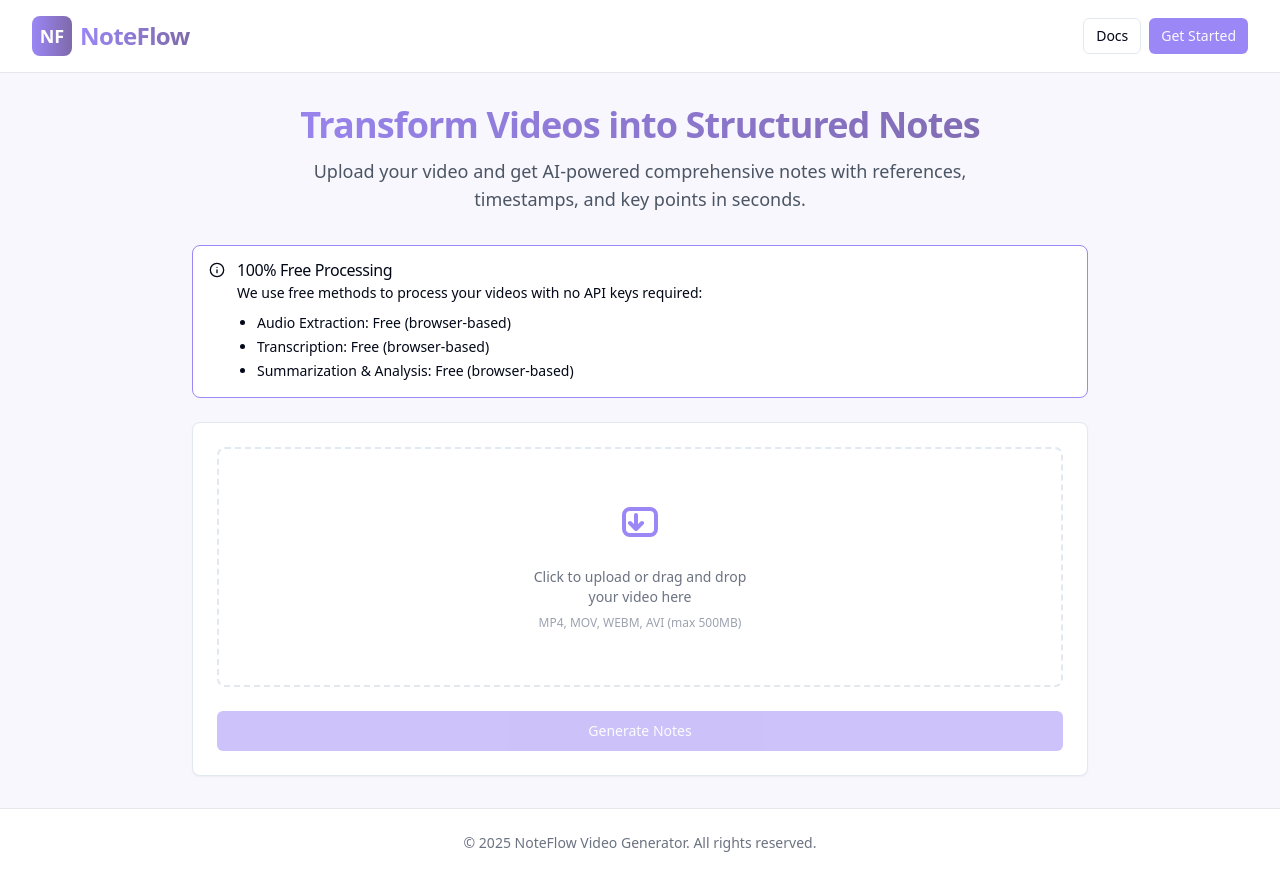
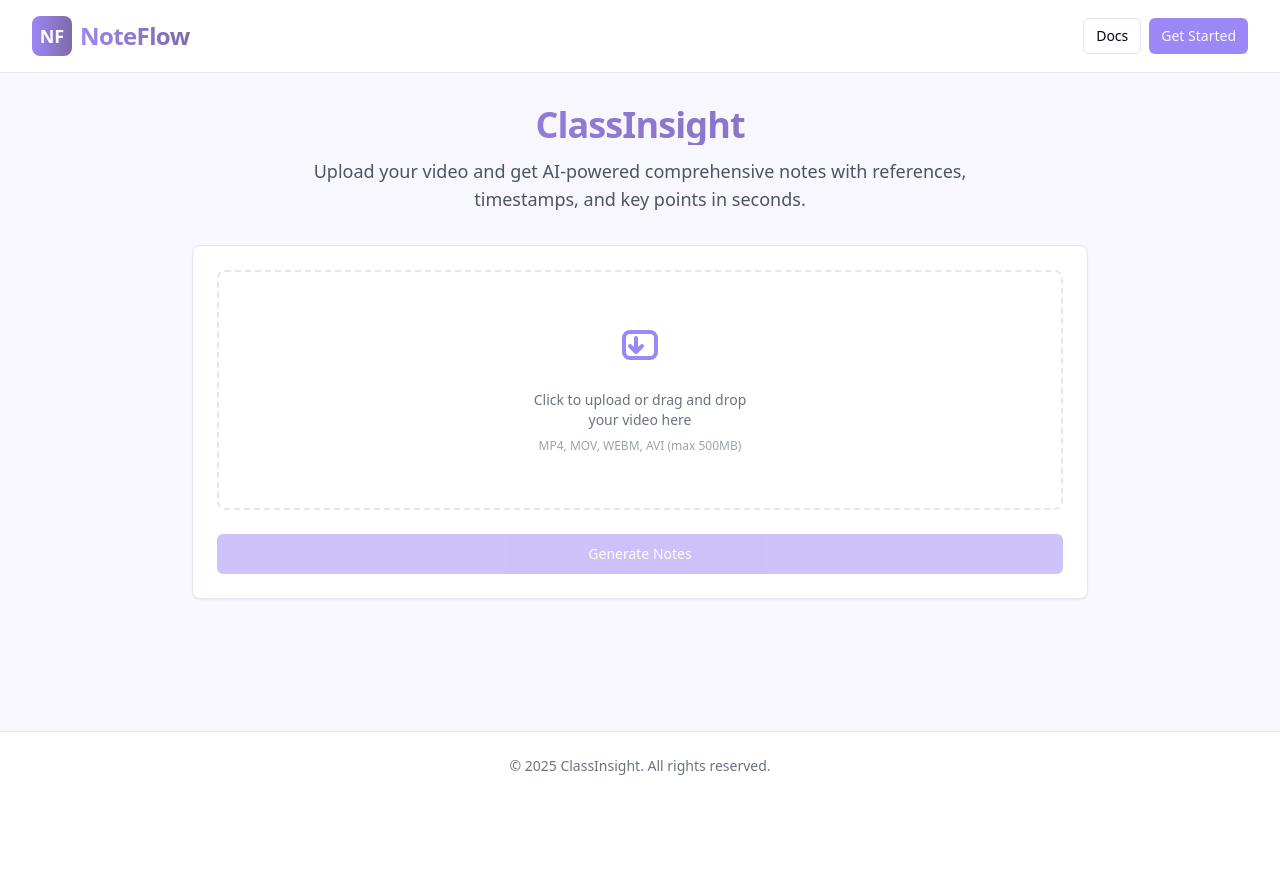
Before and after one commit to rudrasgithub/note-flow-video-gen, a React (Vite) app: page / in a window 1280 px wide. After the commit the page ends 800 px from the top, so only its background shows below. Built offline with nearby package versions, Linux system fonts and the light colour scheme.

Commit message:
Rename app and remove free processing info
Remove the "100% Free Processing" alert and change the title to "ClassInsight". Also, remove the free method text from the toast messages.

```diff
--- a/src/pages/Index.tsx
+++ b/src/pages/Index.tsx
@@ -7,8 +7,6 @@ import NoteViewer from '@/components/NoteViewer';
 import { processVideoWithOpenAI } from '@/services/openaiService';
 import { generateReferences, generateVideoReferences } from '@/services/referenceService';
 import { toast } from '@/components/ui/sonner';
-import { Alert, AlertDescription, AlertTitle } from "@/components/ui/alert";
-import { Info } from "lucide-react";
 
 const Index = () => {
   const [isProcessing, setIsProcessing] = useState(false);
@@ -60,25 +58,12 @@ const Index = () => {
         <div className="max-w-4xl mx-auto">
           <div className="text-center mb-8">
             <h1 className="text-4xl font-bold mb-3 bg-gradient-to-r from-noteflow-purple to-noteflow-dark-purple text-transparent bg-clip-text">
-              Transform Videos into Structured Notes
+              ClassInsight
             </h1>
             <p className="text-lg text-gray-600 max-w-2xl mx-auto">
               Upload your video and get AI-powered comprehensive notes with references, timestamps, and key points in seconds.
             </p>
           </div>
-
-          <Alert className="mb-6 border-noteflow-purple">
-            <Info className="h-4 w-4" />
-            <AlertTitle>100% Free Processing</AlertTitle>
-            <AlertDescription>
-              <p>We use free methods to process your videos with no API keys required:</p>
-              <ul className="list-disc pl-5 mt-2 space-y-1">
-                <li><span className="font-medium">Audio Extraction:</span> Free (browser-based)</li>
-                <li><span className="font-medium">Transcription:</span> Free (browser-based)</li>
-                <li><span className="font-medium">Summarization & Analysis:</span> Free (browser-based)</li>
-              </ul>
-            </AlertDescription>
-          </Alert>
 
           {!generatedNote && !isProcessing && (
             <VideoUploader onVideoSelect={handleVideoSelect} isProcessing={isProcessing} />
@@ -111,7 +96,7 @@ const Index = () => {
       <footer className="py-6 border-t border-gray-200 bg-white">
         <div className="container text-center">
           <p className="text-sm text-gray-500">
-            © 2025 NoteFlow Video Generator. All rights reserved.
+            © 2025 ClassInsight. All rights reserved.
           </p>
         </div>
       </footer>
--- a/src/services/openaiService.ts
+++ b/src/services/openaiService.ts
@@ -114,14 +114,14 @@ export const processVideoWithOpenAI = async (
     const audioBlob = await extractAudioFromVideo(videoFile);
 
     // Stage 3: Transcribing content (free)
-    progressCallback(40, "Transcribing audio content (free method)");
+    progressCallback(40, "Transcribing audio content");
     const transcript = await transcribeAudioFree(audioBlob);
-    toast.success("Successfully transcribed using free method");
+    toast.success("Successfully transcribed content");
 
     // Stage 4: Generating notes with free methods
-    progressCallback(60, "Generating notes using free methods");
+    progressCallback(60, "Generating notes");
     const notes = await generateFreeNotes(transcript);
-    toast.success("Successfully generated notes using free method");
+    toast.success("Successfully generated notes");
 
     // Stage 5: Finalizing
     progressCallback(90, "Finalizing and formatting notes");
```
